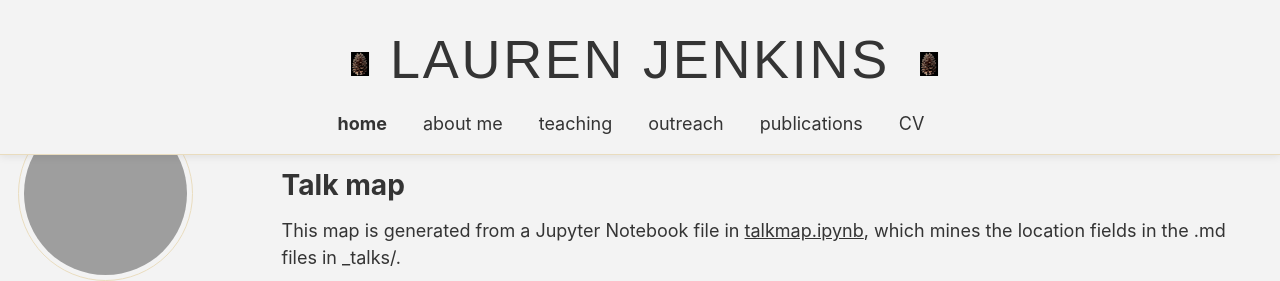
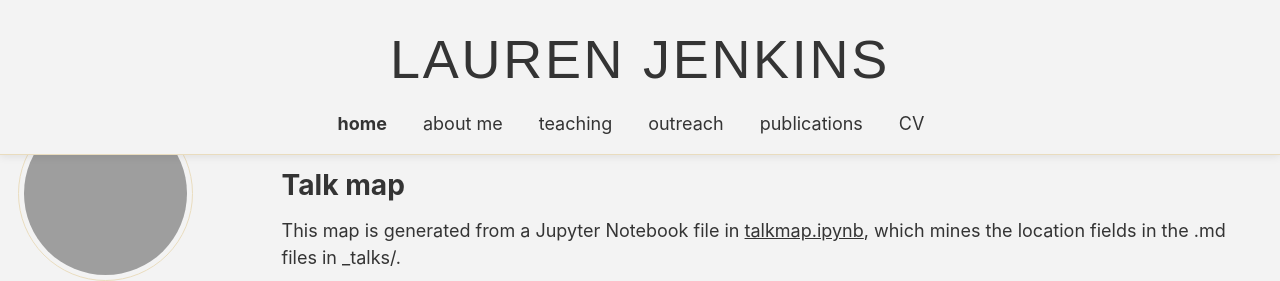
Before and after one commit to jenkinslauren/jenkinslauren.github.io, a Jekyll site: the page built from _pages/talkmap.html, in a window 1280 px wide. Shown: the top 281 px of the page. Built offline with Jekyll 4.4.1, drawn with Linux system fonts in a browser that asks for light colours; nearby versions of some CDN libraries; some web fonts are replaced; a script bundle is joined from its source files by our own code; library files that are not in the unit come from our copies.

Commit message:
masthead fix

```diff
--- a/_includes/masthead.html
+++ b/_includes/masthead.html
@@ -4,9 +4,7 @@
     <div class="site-title">
       <h1>
         <a href="/">
-        <img src="{{ base_path }}/images/cone_icon.svg" alt="Site Icon" class="masthead-icon" />
           Lauren Jenkins
-        <img src="{{ base_path }}/images/cone_icon.svg" alt="Site Icon" class="masthead-icon" />
       </a>
     </h1>
     </div>
--- a/_sass/layout/_masthead.scss
+++ b/_sass/layout/_masthead.scss
@@ -225,10 +225,3 @@
     height: 6rem;
   }
 }
-
-.masthead-icon {
-  width: 24px;           // size of your icon
-  height: 24px;
-  margin-left: 0.5rem;   // space between name and icon
-  vertical-align: middle;
-}
```
